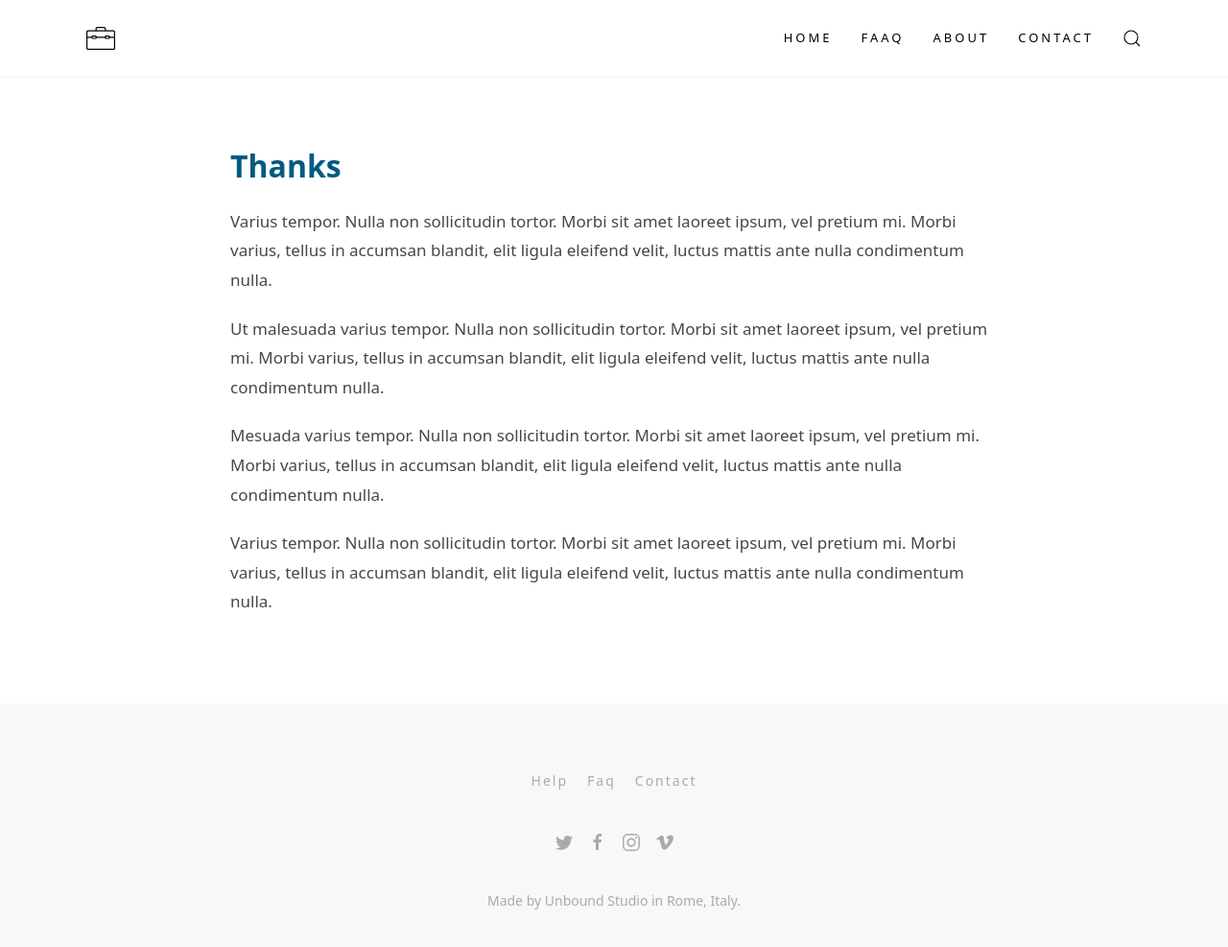
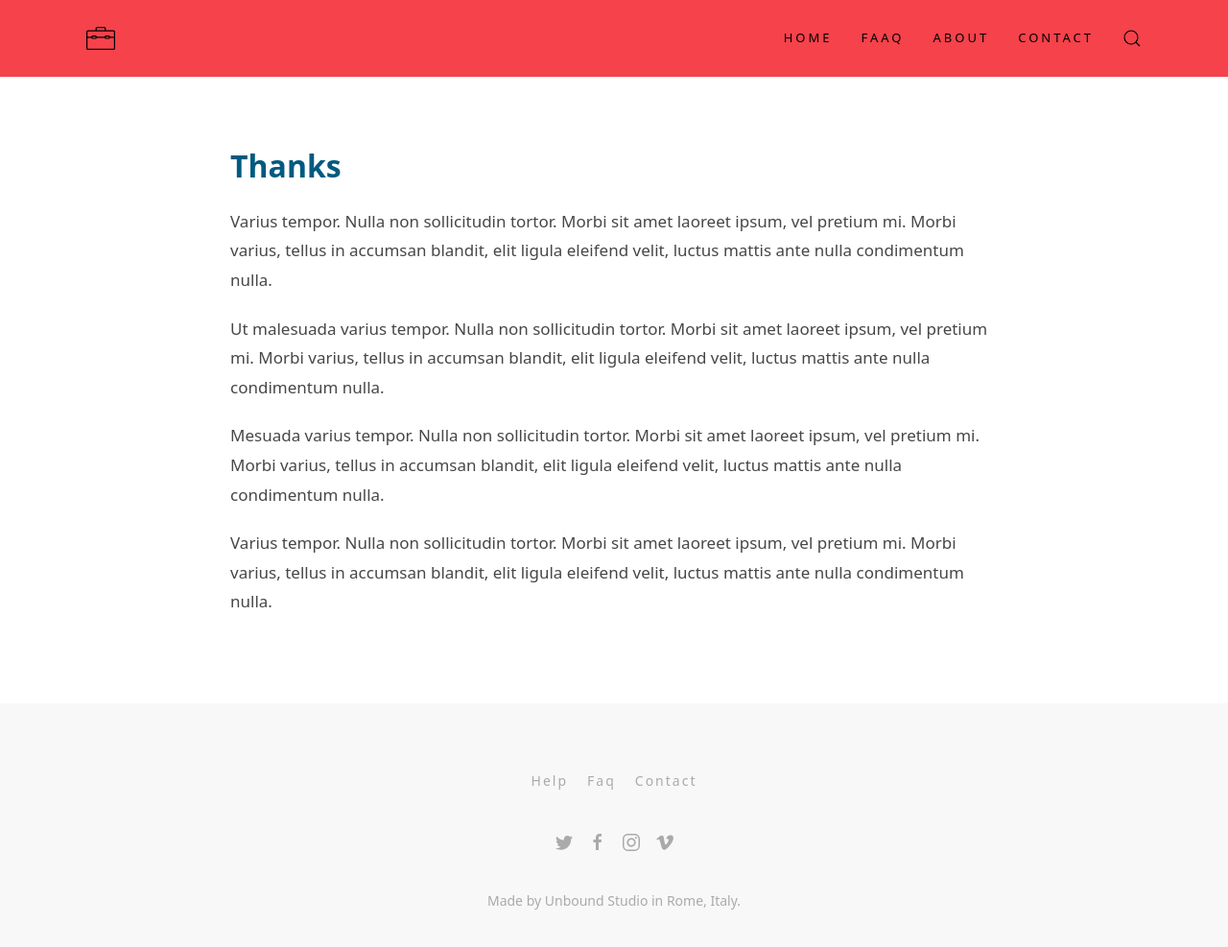
Before and after one commit to robbertl/robbertl.github.io, a Jekyll site: the page built from thanks.md, in a window 1280 px wide and 1019 px high. Shown: the top 987 px of the window at 96% size. Built offline with Jekyll 4.4.1, drawn with Linux system fonts in a browser that asks for light colours.

Commit message:
Update variables.scss

```diff
--- a/_sass/theme/variables.scss
+++ b/_sass/theme/variables.scss
@@ -46,7 +46,7 @@ $heading-hero-line-height-m: 1.4;
 
 $text-lead-font-size: 1.25rem;
 
-$navbar-background: #fff;
+$navbar-background: #f5424b;
 $navbar-nav-item-color: $base-heading-color;
 $navbar-nav-item-hover-color: #000;
 $navbar-nav-item-active-color: #000;
```
